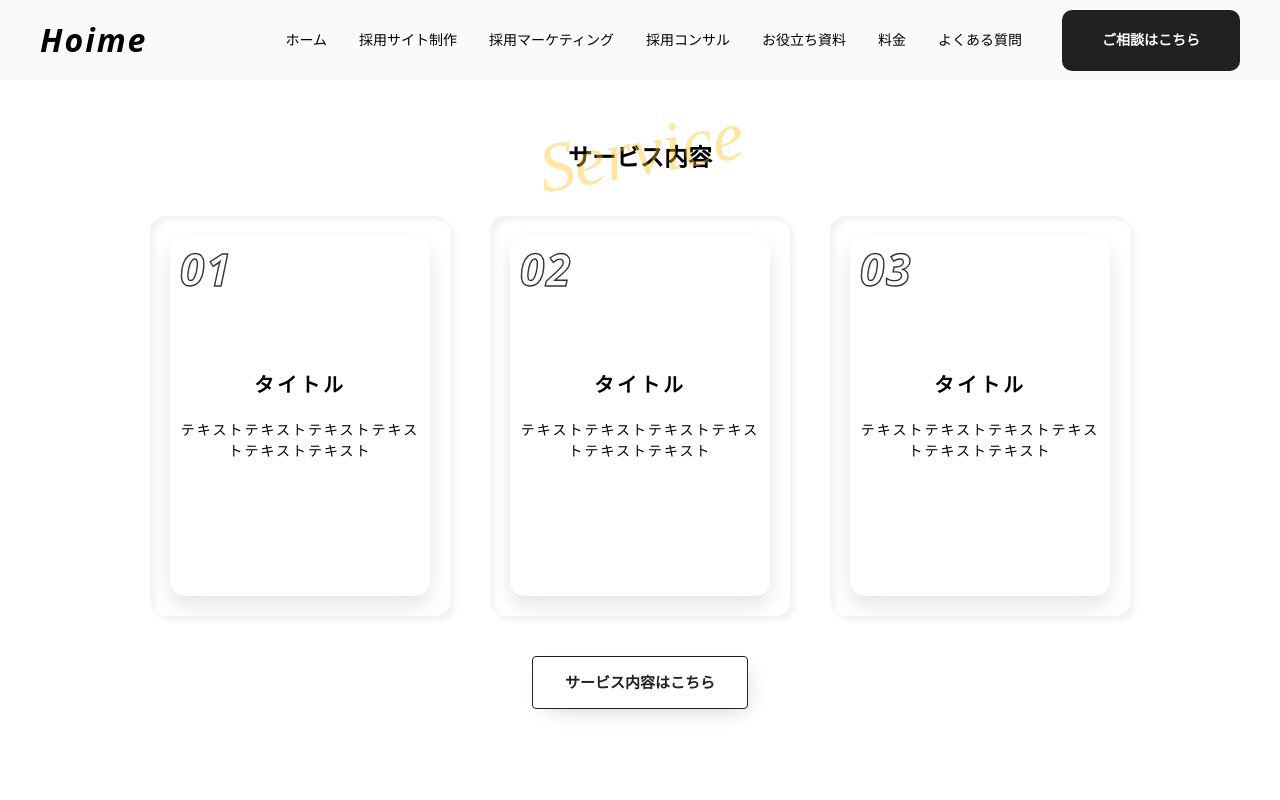
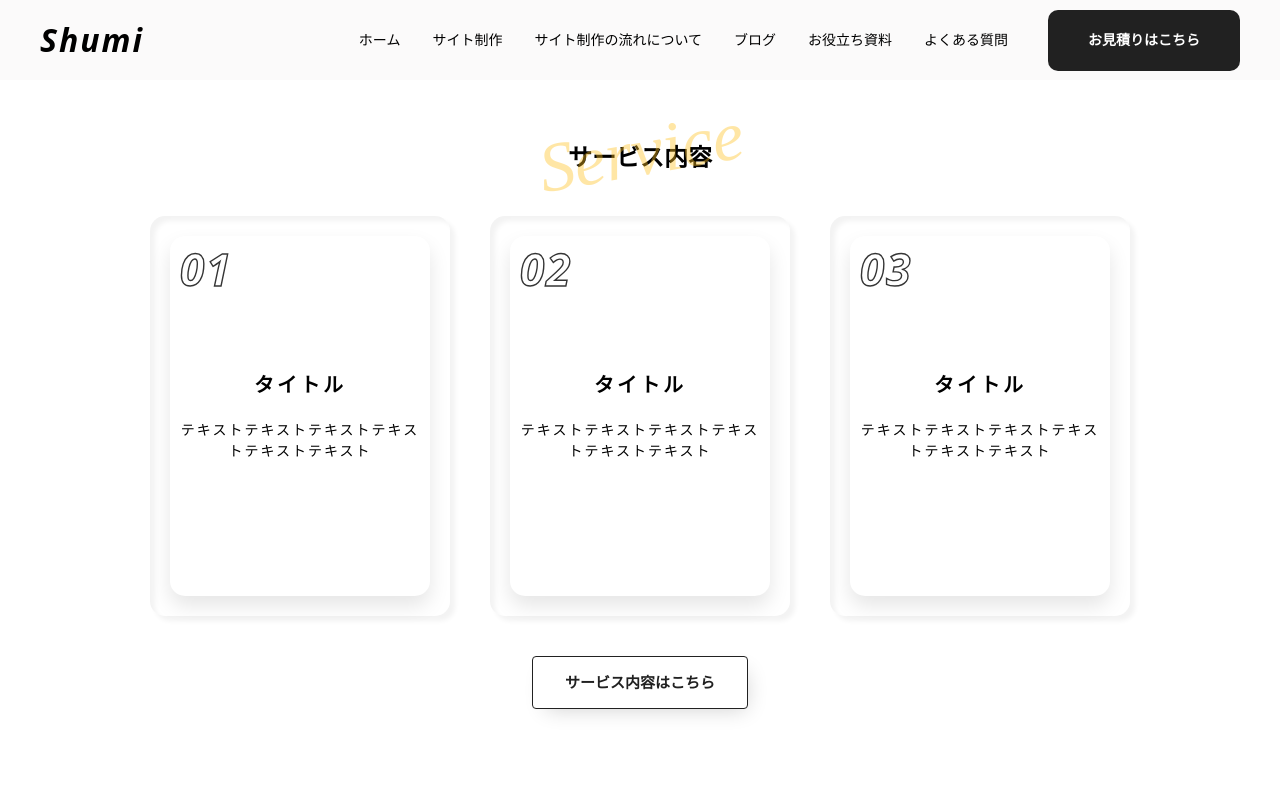
Before and after one commit to FujimuraShuhei/hoime, a Next.js app: page / in a window 1280 px wide. Shown: the top 800 px of the page. Built offline with nearby package versions, Linux system fonts and the light colour scheme; a web font is replaced by a local one.

Commit message:
header内容を変更

```diff
--- a/src/components/Header/Header.jsx
+++ b/src/components/Header/Header.jsx
@@ -7,7 +7,7 @@ const Header = () => {
     <header className={styles.header}>
       <div className={styles.wrapper}>
         <h1 className={styles.header__logo}>
-          <Link href="/">Hoime</Link>
+          <Link href="/">Shumi</Link>
         </h1>
         <nav className={styles.header__menu}>
           <ul className={styles.header__nav}>
@@ -15,26 +15,23 @@ const Header = () => {
               <Link href="/">ホーム</Link>
             </li>
             <li>
-              <Link href="/website">採用サイト制作</Link>
+              <Link href="/website">サイト制作</Link>
             </li>
             <li>
-              <Link href="#">採用マーケティング</Link>
+              <Link href="#">サイト制作の流れについて</Link>
             </li>
             <li>
-              <Link href="#">採用コンサル</Link>
+              <Link href="#">ブログ</Link>
             </li>
             <li>
               <Link href="#">お役立ち資料</Link>
-            </li>
-            <li>
-              <Link href="#">料金</Link>
             </li>
             <li>
               <Link href="#">よくある質問</Link>
             </li>
           </ul>
           <Link className={styles.header__btn} href="#">
-            ご相談はこちら
+            お見積りはこちら
           </Link>
         </nav>
         <DrawerMenu />
```
Also changed, not shown: src/components/About/About.jsx (added, +12 -0 lines), src/components/About/About.module.css (added).
